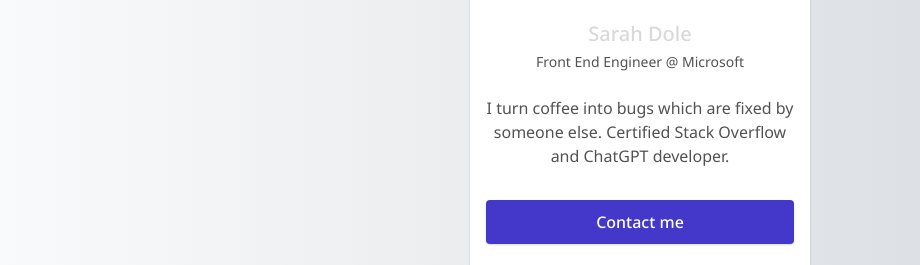
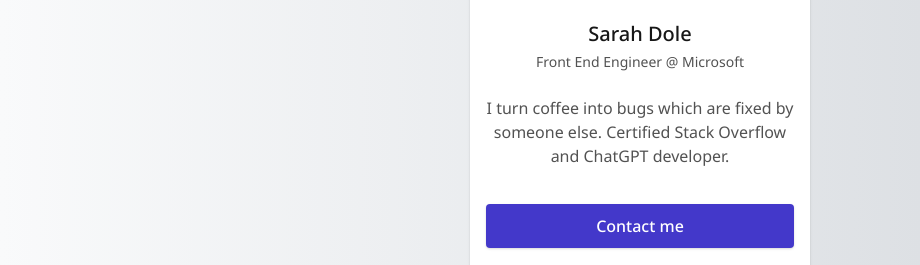
Before and after one commit to john-sprague/front-end-projects, a plain HTML site: page profile-card/index.html in a window 1280 px wide. Shown: the part 292-557 px from the top of the page, without its empty margins (0-920 px from the left). Drawn offline with nearby package versions, Linux system fonts and the light colour scheme.

Commit message:
fix: button spacing and name color

```diff
--- a/profile-card/index.html
+++ b/profile-card/index.html
@@ -60,7 +60,7 @@
         font-size: 20px;
         line-height: 28px;
         text-align: center;
-        color: #d9d9d9;
+        color: #171717;
       }
 
       .profile-card__userhandle {
@@ -89,7 +89,7 @@
         align-self: stretch;
         margin-left: 16px;
         margin-right: 16px;
-        margin-top: 8px;
+        margin-top: 12px;
         color: white;
         box-shadow: 0px 1px 2px 0 rgb(0 0 0 / 0.06), 0px 1px 3px 0 rgb(0 0 0 / 0.10);
         padding: 10px 16px;
```
